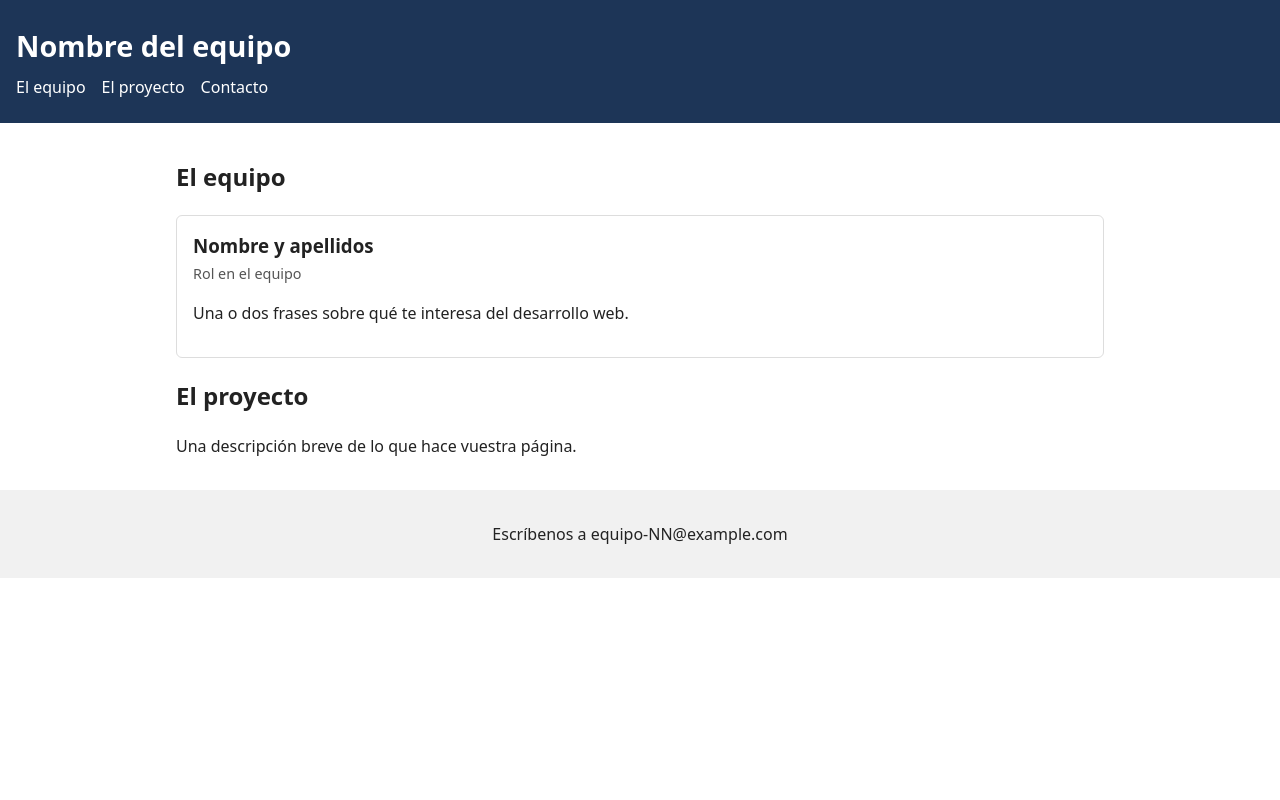
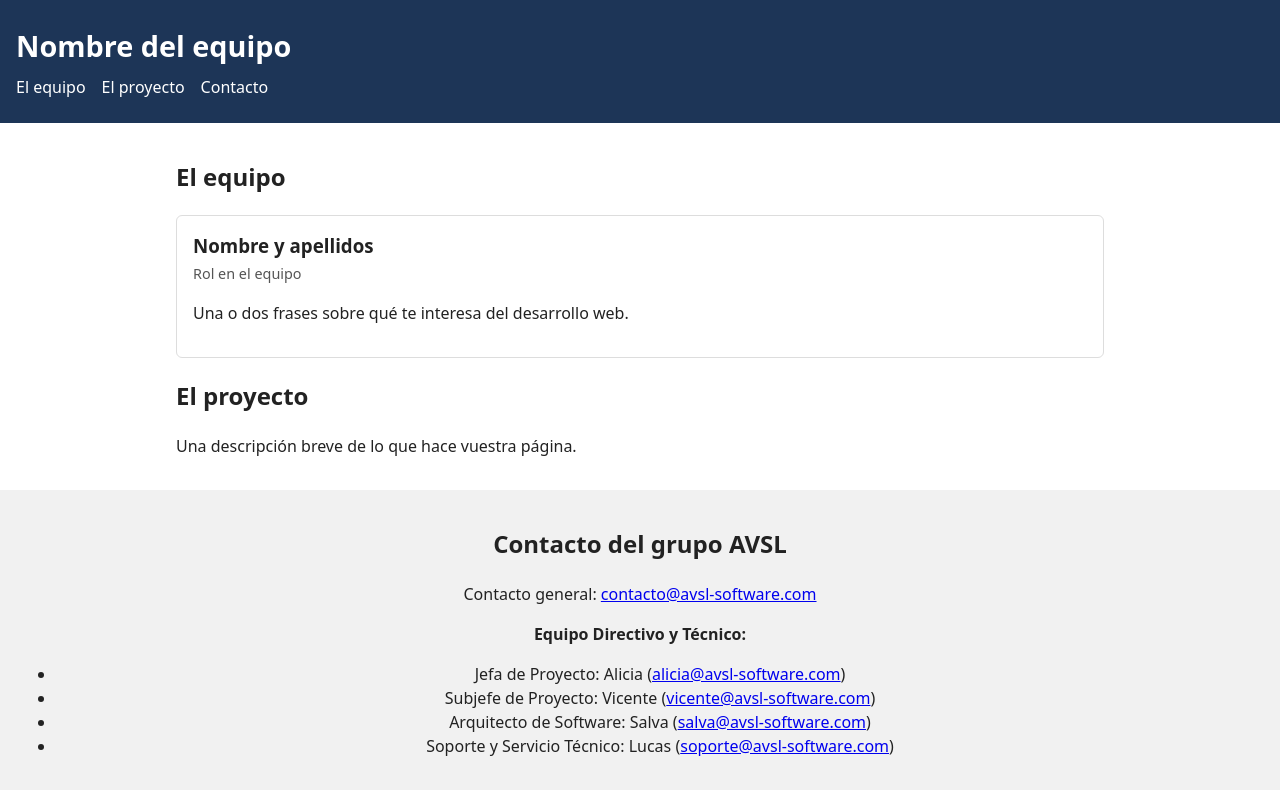
Before and after one commit to cocodepiel/equipo-AVSL-web, a plain HTML site: page index.html in a window 1280 px wide. Drawn offline with Linux system fonts and the light colour scheme.

Commit message:
Añadido pie de página con contacto de grupo y contacto de cada miembro

```diff
--- a/index.html
+++ b/index.html
@@ -43,9 +43,22 @@
   </main>
 
   <!-- Issue #3 · Pie de página con contacto -->
-  <footer id="contacto">
-    <p>Escríbenos a equipo-NN@example.com</p>
-  </footer>
+<footer id="contacto">
+  <h2>Contacto del grupo AVSL</h2>
+  <p class="correo-general">
+    Contacto general: <a href="mailto:contacto@avsl-software.com">contacto@avsl-software.com</a>
+  </p>
+
+  <div class="integrantes">
+    <p class="titulo-equipo"><strong>Equipo Directivo y Técnico:</strong></p>
+    <ul>
+      <li><span class="rol">Jefa de Proyecto:</span> Alicia (<a href="mailto:alicia@avsl-software.com">alicia@avsl-software.com</a>)</li>
+      <li><span class="rol">Subjefe de Proyecto:</span> Vicente (<a href="mailto:vicente@avsl-software.com">vicente@avsl-software.com</a>)</li>
+      <li><span class="rol">Arquitecto de Software:</span> Salva (<a href="mailto:salva@avsl-software.com">salva@avsl-software.com</a>)</li>
+      <li><span class="rol">Soporte y Servicio Técnico:</span> Lucas (<a href="mailto:soporte@avsl-software.com">soporte@avsl-software.com</a>)</li>
+    </ul>
+  </div>
+</footer>
 
 </body>
 </html>
```
